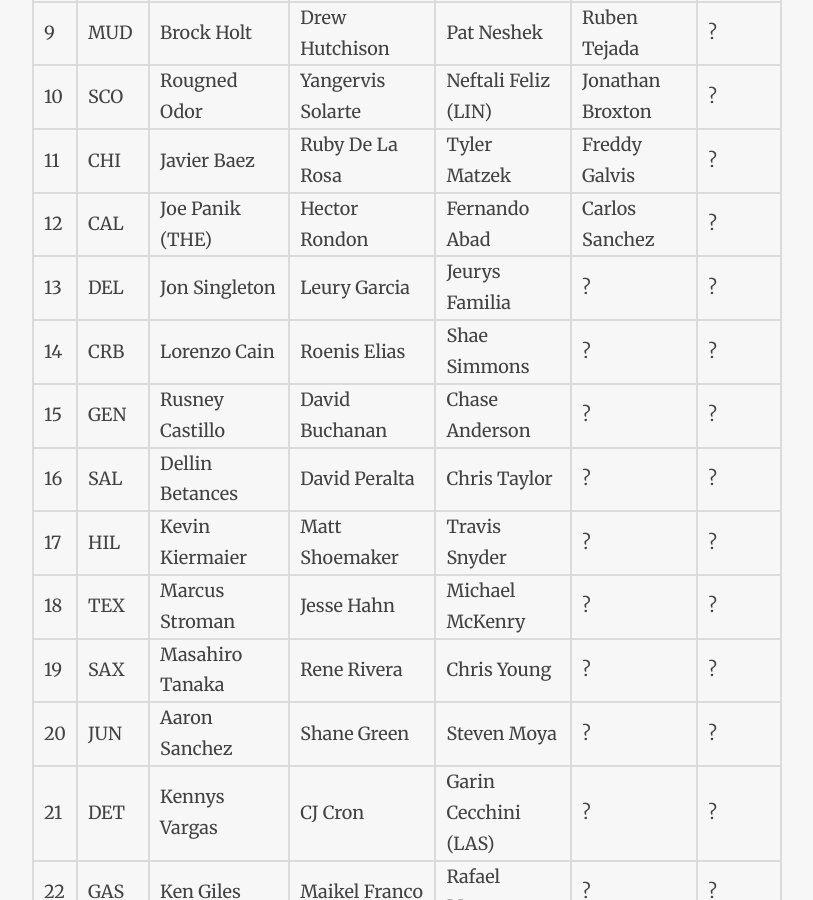
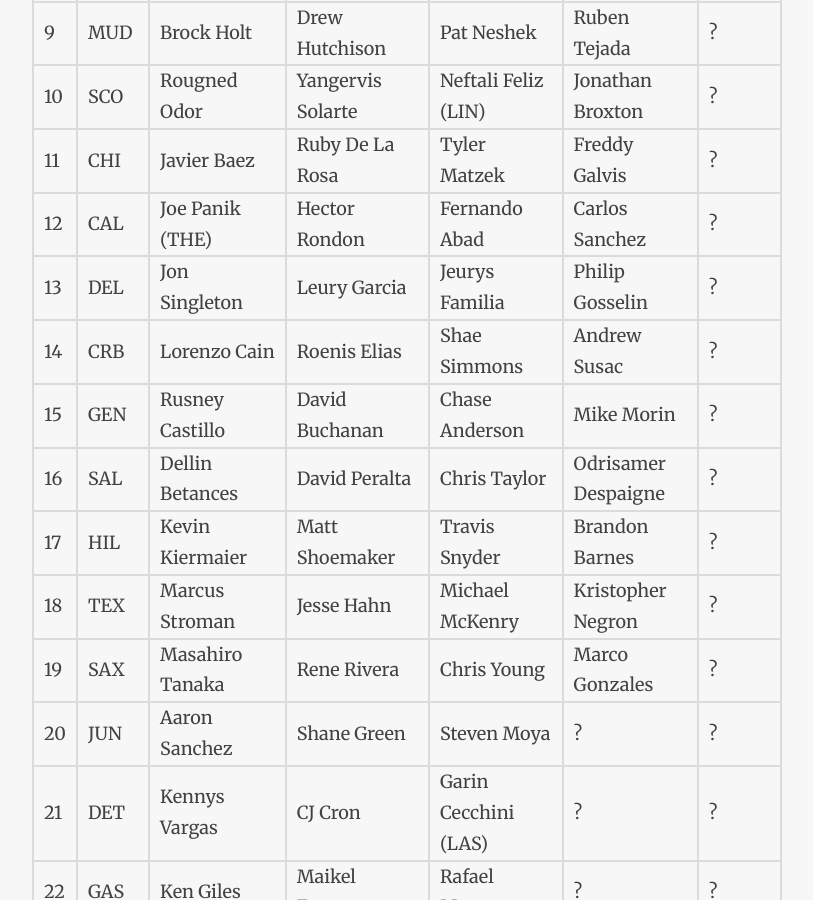
Before and after one commit to ADML1/adml1.github.io, a Jekyll site: the page built from draft.md, in a window 1280 px wide and 900 px high, scrolled down 1469 px. Shown: the whole window, without its empty margins (233-1046 px from the left). Built offline with Jekyll 4.4.1, drawn with Linux system fonts in a browser that asks for light colours; nearby versions of some CDN libraries.

Commit message:
Update draft picks.

```diff
--- a/draft.md
+++ b/draft.md
@@ -23,13 +23,13 @@ imagefeature: hof.jpg
 10 | SCO | Rougned Odor | Yangervis Solarte | Neftali Feliz (LIN) | Jonathan Broxton | ?
 11 | CHI | Javier Baez | Ruby De La Rosa | Tyler Matzek | Freddy Galvis | ?
 12 | CAL | Joe Panik (THE) | Hector Rondon | Fernando Abad | Carlos Sanchez | ?
-13 | DEL | Jon Singleton | Leury Garcia | Jeurys Familia | ? | ?
-14 | CRB | Lorenzo Cain | Roenis Elias | Shae Simmons | ? | ?
-15 | GEN | Rusney Castillo | David Buchanan | Chase Anderson | ? | ?
-16 | SAL | Dellin Betances | David Peralta | Chris Taylor | ? | ?
-17 | HIL | Kevin Kiermaier | Matt Shoemaker | Travis Snyder | ? | ?
-18 | TEX | Marcus Stroman | Jesse Hahn | Michael McKenry | ? | ?
-19 | SAX | Masahiro Tanaka | Rene Rivera | Chris Young | ? | ?
+13 | DEL | Jon Singleton | Leury Garcia | Jeurys Familia | Philip Gosselin | ?
+14 | CRB | Lorenzo Cain | Roenis Elias | Shae Simmons | Andrew Susac | ?
+15 | GEN | Rusney Castillo | David Buchanan | Chase Anderson | Mike Morin | ?
+16 | SAL | Dellin Betances | David Peralta | Chris Taylor | Odrisamer Despaigne | ?
+17 | HIL | Kevin Kiermaier | Matt Shoemaker | Travis Snyder | Brandon Barnes | ?
+18 | TEX | Marcus Stroman | Jesse Hahn | Michael McKenry | Kristopher Negron | ?
+19 | SAX | Masahiro Tanaka | Rene Rivera | Chris Young | Marco Gonzales | ?
 20 | JUN | Aaron Sanchez | Shane Green | Steven Moya | ? | ?
 21 | DET | Kennys Vargas | CJ Cron | Garin Cecchini (LAS) | ? | ?
 22 | GAS | Ken Giles | Maikel Franco | Rafael Montero | ? | ?
```
